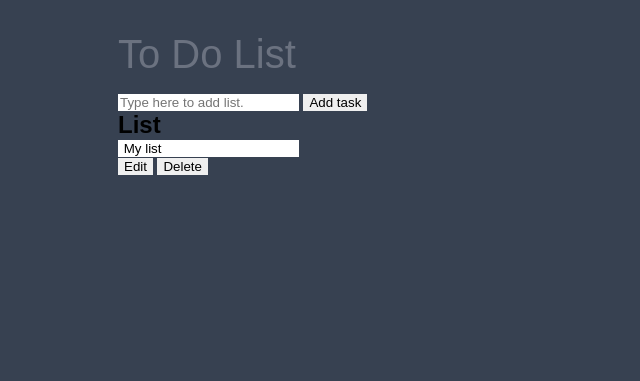
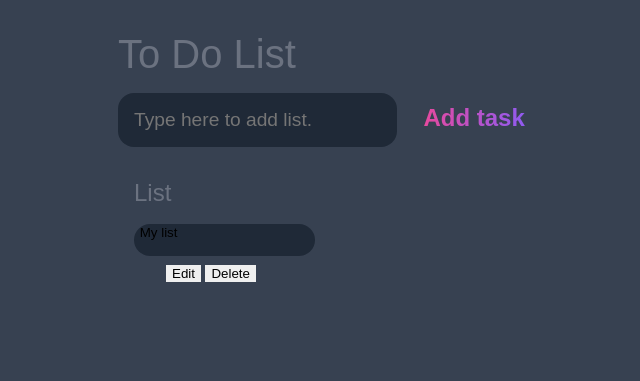
Before and after one commit to SIBUSISOMT/To--do-list, a plain HTML site: page Index.html in a window 1280 px wide. Shown: the whole page, without its empty margins (138-778 px from the left). Drawn offline with Linux system fonts and the light colour scheme.

Commit message:
New updates

```diff
--- a/Index.html
+++ b/Index.html
@@ -12,23 +12,26 @@
     <header>
          <h1> To Do List </h1>
          <form id=" new-task-form">
-            <input type="text" id=" new-task-input" placeholder="Type here to add list.">
+            <input type="text" class=" new-task-input" placeholder="Type here to add list.">
             <input type="submit" id="new-task-submit" value="Add task">
          </form>
+         <main>
           <section class="Task-List">
             <h2> List </h2>
-            <div class="List">
-                <div class="content">
+            <div id="List">
+                <div id="List">
+
                     <input type="text" class="text" value=" My list" placeholder="Your list" readonly >
-                </div>
+
                 <div class="actions">
                     <button type="submit" class="edit"> Edit</button>
                     <button type="submit" class="delete"> Delete</button>
                 </div>
-
+            </div>
             </div>
 
           </section>
+        </main>
     </header>
     <script src="Main.js"></script>
 </body>
--- a/Main.css
+++ b/Main.css
@@ -5,6 +5,7 @@
     --grey: #6b7280;
     --pink: #ec4899;
     --purple: #8b5cf6;
+    --light: white;
 }
 
 *{
@@ -38,5 +39,70 @@ header h1{
 input, button{
     appearance: none;
     border: none;
+    outline: none;
+    background-color: none;
+}
+.new-task-input{
+    flex: 1 1 0%;
+    background-color: var(--darker);
+    border-radius: 1rem;
+    padding: 1rem;
+    margin-right: 1rem;
+    color: var(--light);
+    font-size: 1.20rem;
 
 }
+#new-task-input::placeholder{
+    color: var(--grey);
+}
+#new-task-submit{
+    color: var(--pink);
+    border-radius: 1rem;
+    font-size: 1.5rem;
+    font-weight: 700;
+    background-image: linear-gradient(to right, var(--pink), var(--purple));
+    -webkit-background-clip: text;
+    -webkit-text-fill-color: transparent;
+    cursor: pointer;
+    transition: 0.5s;
+}
+#new-task-submit{
+    opacity: 0.8s;
+}
+#new-task-submit:submit{
+opacity: 0.6s;
+}
+main{
+    flex: 1 1 0%;
+    padding: 2rem 1rem;
+    max-width: 800px;
+    width: 100%;
+    margin: 0 auto;
+}
+.Task-List h2{
+    font-size: 1.5rem;
+    font-weight: 300;
+    color: var(--grey);
+    margin-bottom: 1rem;
+
+}
+.content{
+    margin-right: 4rem ;
+    background-color: var(--darker);
+     border-radius: 1rem;
+
+
+}
+ .text{
+   margin-right: 4rem ;
+   background-color: var(--darker);
+    border-radius: 1rem;
+    padding-bottom: 1rem;
+
+}
+.actions{
+    margin-left: 2rem;
+    padding-bottom: 2rem;
+    margin-top: 0.5rem;
+    border-radius: 1rem;
+}
```
